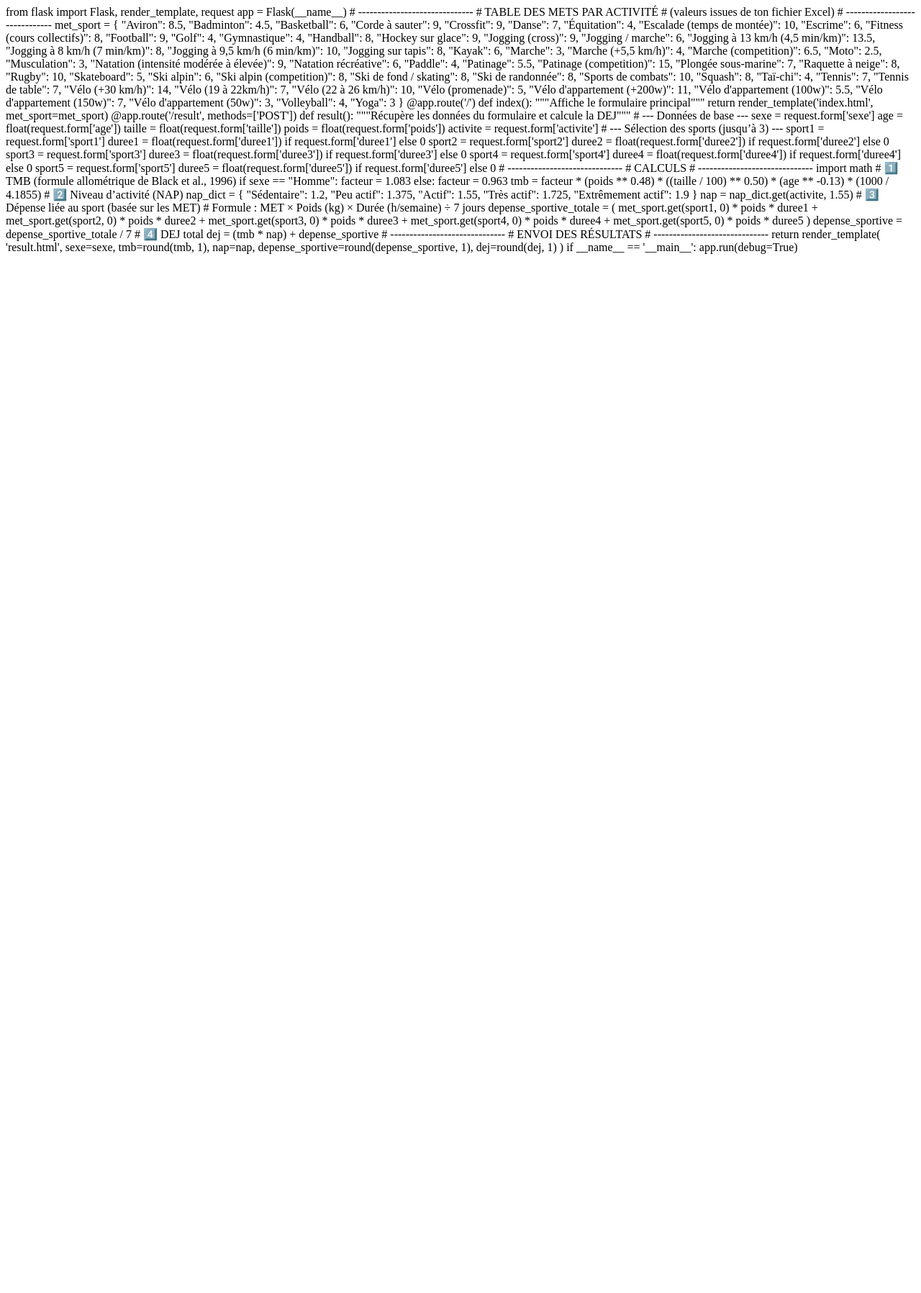
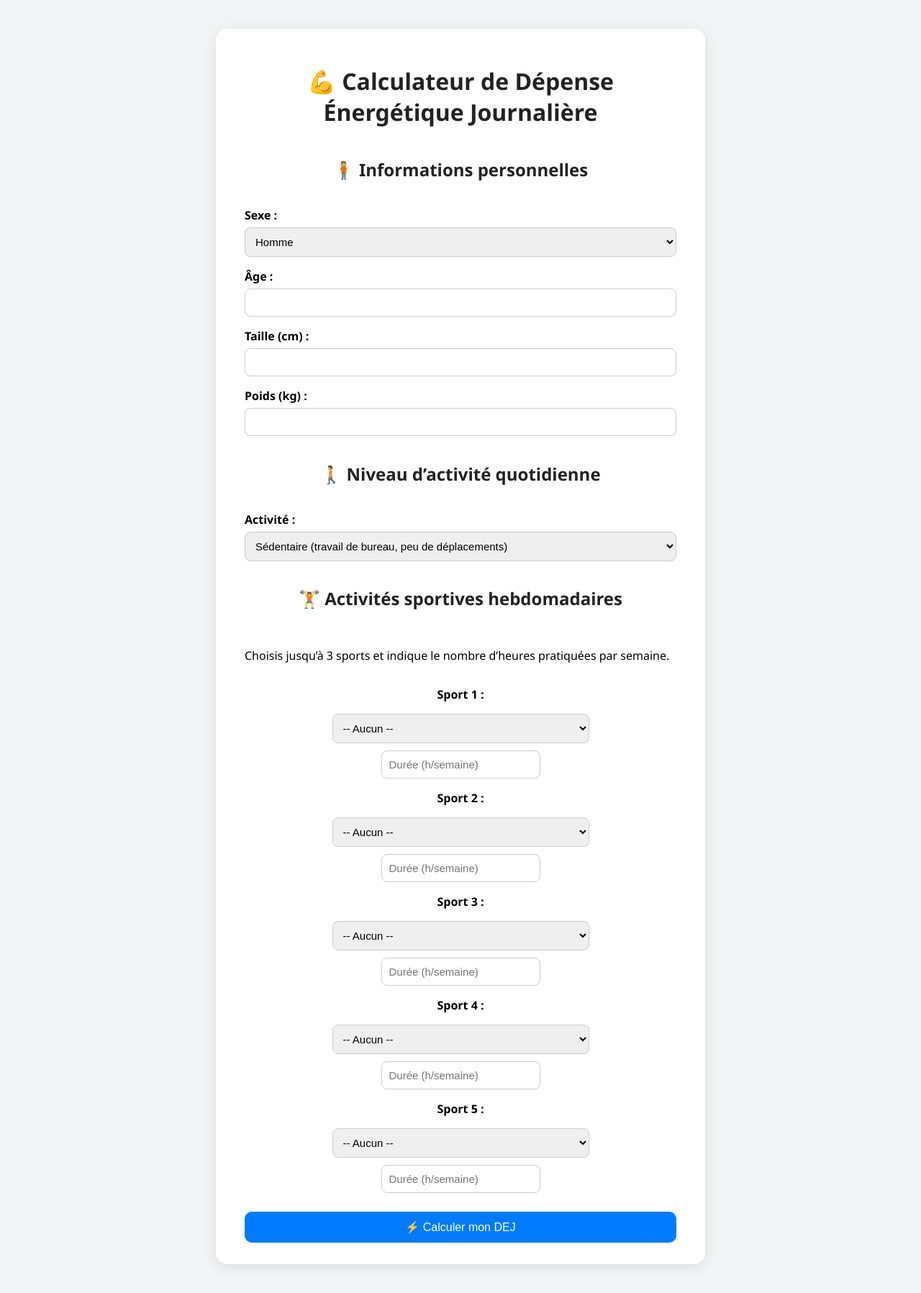
Before and after one commit to fredericetmilo/DEJ, a Flask app: page / in a window 1280 px wide. Shown: the whole page at 72% size. Before the commit the page ends 353 px from the top, so only its background shows below. Run offline with Flask 3, Linux system fonts and the light colour scheme.

Commit message:
Update index.html
correction erreur

```diff
--- a/templates/index.html
+++ b/templates/index.html
@@ -1,146 +1,116 @@
-from flask import Flask, render_template, request
+<!DOCTYPE html>
+<html lang="fr">
+	<head>
+		<meta charset="UTF-8" />
+		<title>Calculateur de DEJ</title>
+		<link
+			rel="stylesheet"
+			href="{{ url_for('static', filename='style.css') }}"
+		/>
+	</head>
+	<body>
+		<div class="container">
+			<h1>💪 Calculateur de Dépense Énergétique Journalière</h1>
+			<form action="/result" method="POST" class="form-card">
+				<!-- Données personnelles -->
+				<h2>🧍 Informations personnelles</h2>
 
-app = Flask(__name__)
+				<div class="form-group">
+					<label>Sexe :</label>
+					<select name="sexe" required>
+						<option value="Homme">Homme</option>
+						<option value="Femme">Femme</option>
+					</select>
+				</div>
 
-# ------------------------------
-# TABLE DES METS PAR ACTIVITÉ
-# (valeurs issues de ton fichier Excel)
-# ------------------------------
-met_sport = {
-    "Aviron": 8.5,
-    "Badminton": 4.5,
-    "Basketball": 6,
-    "Corde à sauter": 9,
-    "Crossfit": 9,
-    "Danse": 7,
-    "Équitation": 4,
-    "Escalade (temps de montée)": 10,
-    "Escrime": 6,
-    "Fitness (cours collectifs)": 8,
-    "Football": 9,
-    "Golf": 4,
-    "Gymnastique": 4,
-    "Handball": 8,
-    "Hockey sur glace": 9,
-    "Jogging (cross)": 9,
-    "Jogging / marche": 6,
-    "Jogging à 13 km/h (4,5 min/km)": 13.5,
-    "Jogging à 8 km/h (7 min/km)": 8,
-    "Jogging à 9,5 km/h (6 min/km)": 10,
-    "Jogging sur tapis": 8,
-    "Kayak": 6,
-    "Marche": 3,
-    "Marche (+5,5 km/h)": 4,
-    "Marche (competition)": 6.5,
-    "Moto": 2.5,
-    "Musculation": 3,
-    "Natation (intensité modérée à élevée)": 9,
-    "Natation récréative": 6,
-    "Paddle": 4,
-    "Patinage": 5.5,
-    "Patinage (competition)": 15,
-    "Plongée sous-marine": 7,
-    "Raquette à neige": 8,
-    "Rugby": 10,
-    "Skateboard": 5,
-    "Ski alpin": 6,
-    "Ski alpin (competition)": 8,
-    "Ski de fond / skating": 8,
-    "Ski de randonnée": 8,
-    "Sports de combats": 10,
-    "Squash": 8,
-    "Taï-chi": 4,
-    "Tennis": 7,
-    "Tennis de table": 7,
-    "Vélo (+30 km/h)": 14,
-    "Vélo (19 à 22km/h)": 7,
-    "Vélo (22 à 26 km/h)": 10,
-    "Vélo (promenade)": 5,
-    "Vélo d'appartement (+200w)": 11,
-    "Vélo d'appartement (100w)": 5.5,
-    "Vélo d'appartement (150w)": 7,
-    "Vélo d'appartement (50w)": 3,
-    "Volleyball": 4,
-    "Yoga": 3
-}
+				<div class="form-group">
+					<label>Âge :</label>
+					<input
+						type="number"
+						name="age"
+						min="10"
+						max="100"
+						required
+					/>
+				</div>
 
-@app.route('/')
-def index():
-    """Affiche le formulaire principal"""
-    return render_template('index.html', met_sport=met_sport)
+				<div class="form-group">
+					<label>Taille (cm) :</label>
+					<input
+						type="number"
+						name="taille"
+						min="100"
+						max="250"
+						required
+					/>
+				</div>
 
-@app.route('/result', methods=['POST'])
-def result():
-    """Récupère les données du formulaire et calcule la DEJ"""
+				<div class="form-group">
+					<label>Poids (kg) :</label>
+					<input
+						type="number"
+						name="poids"
+						min="30"
+						max="200"
+						step="0.1"
+						required
+					/>
+				</div>
 
-    # --- Données de base ---
-    sexe = request.form['sexe']
-    age = float(request.form['age'])
-    taille = float(request.form['taille'])
-    poids = float(request.form['poids'])
-    activite = request.form['activite']
+				<!-- Activité quotidienne -->
+				<h2>🚶 Niveau d’activité quotidienne</h2>
+				<div class="form-group">
+					<label>Activité :</label>
+					<select name="activite" required>
+						<option value="Sédentaire">
+							Sédentaire (travail de bureau, peu de déplacements)
+						</option>
+						<option value="Peu actif">
+							Peu actif (un peu de marche, activités légères)
+						</option>
+						<option value="Actif">
+							Actif (activité physique régulière)
+						</option>
+						<option value="Très actif">
+							Très actif (travail physique, sport quotidien)
+						</option>
+						<option value="Extrêmement actif">
+							Extrêmement actif (sport intensif, métier physique)
+						</option>
+					</select>
+				</div>
 
-    # --- Sélection des sports (jusqu’à 3) ---
-    sport1 = request.form['sport1']
-    duree1 = float(request.form['duree1']) if request.form['duree1'] else 0
-    sport2 = request.form['sport2']
-    duree2 = float(request.form['duree2']) if request.form['duree2'] else 0
-    sport3 = request.form['sport3']
-    duree3 = float(request.form['duree3']) if request.form['duree3'] else 0
-    sport4 = request.form['sport4']
-    duree4 = float(request.form['duree4']) if request.form['duree4'] else 0
-    sport5 = request.form['sport5']
-    duree5 = float(request.form['duree5']) if request.form['duree5'] else 0
+				<!-- Activités sportives -->
+				<h2>🏋️ Activités sportives hebdomadaires</h2>
+				<p>
+					Choisis jusqu’à 3 sports et indique le nombre d’heures
+					pratiquées par semaine.
+				</p>
 
-    # ------------------------------
-    # CALCULS
-    # ------------------------------
+				{% for i in range(1, 6) %}
+				<div class="form-group sport">
+					<label>Sport {{ i }} :</label>
+					<select name="sport{{ i }}">
+						<option value="">-- Aucun --</option>
+						{% for sport, met in met_sport.items() %}
+						<option value="{{ sport }}">
+							{{ sport }} ({{ met }} METs)
+						</option>
+						{% endfor %}
+					</select>
+					<input
+						type="number"
+						step="0.5"
+						min="0"
+						name="duree{{ i }}"
+						placeholder="Durée (h/semaine)"
+					/>
+				</div>
+				{% endfor %}
 
-    import math
-
-    # 1️⃣ TMB (formule allométrique de Black et al., 1996)
-    if sexe == "Homme":
-        facteur = 1.083
-    else:
-        facteur = 0.963
-
-    tmb = facteur * (poids ** 0.48) * ((taille / 100) ** 0.50) * (age ** -0.13) * (1000 / 4.1855)
-
-    # 2️⃣ Niveau d’activité (NAP)
-    nap_dict = {
-        "Sédentaire": 1.2,
-        "Peu actif": 1.375,
-        "Actif": 1.55,
-        "Très actif": 1.725,
-        "Extrêmement actif": 1.9
-    }
-    nap = nap_dict.get(activite, 1.55)
-
-    # 3️⃣ Dépense liée au sport (basée sur les MET)
-    # Formule : MET × Poids (kg) × Durée (h/semaine) ÷ 7 jours
-    depense_sportive_totale = (
-        met_sport.get(sport1, 0) * poids * duree1 +
-        met_sport.get(sport2, 0) * poids * duree2 +
-        met_sport.get(sport3, 0) * poids * duree3 +
-        met_sport.get(sport4, 0) * poids * duree4 +
-        met_sport.get(sport5, 0) * poids * duree5
-    )
-    depense_sportive = depense_sportive_totale / 7
-
-    # 4️⃣ DEJ total
-    dej = (tmb * nap) + depense_sportive
-
-    # ------------------------------
-    # ENVOI DES RÉSULTATS
-    # ------------------------------
-    return render_template(
-        'result.html',
-        sexe=sexe,
-        tmb=round(tmb, 1),
-        nap=nap,
-        depense_sportive=round(depense_sportive, 1),
-        dej=round(dej, 1)
-    )
-
-if __name__ == '__main__':
-    app.run(debug=True)
+				<!-- Bouton d'envoi -->
+				<button type="submit" class="btn">⚡ Calculer mon DEJ</button>
+			</form>
+		</div>
+	</body>
+</html>
```
